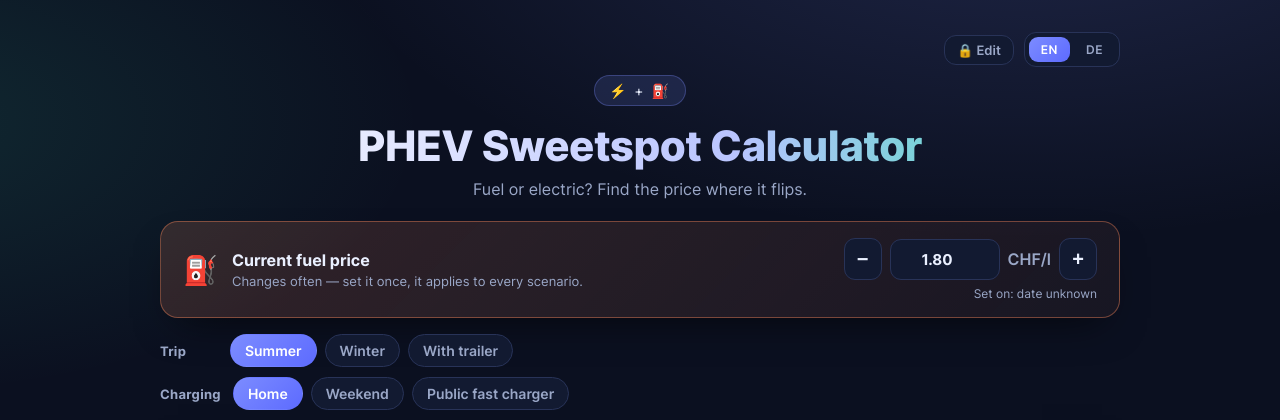
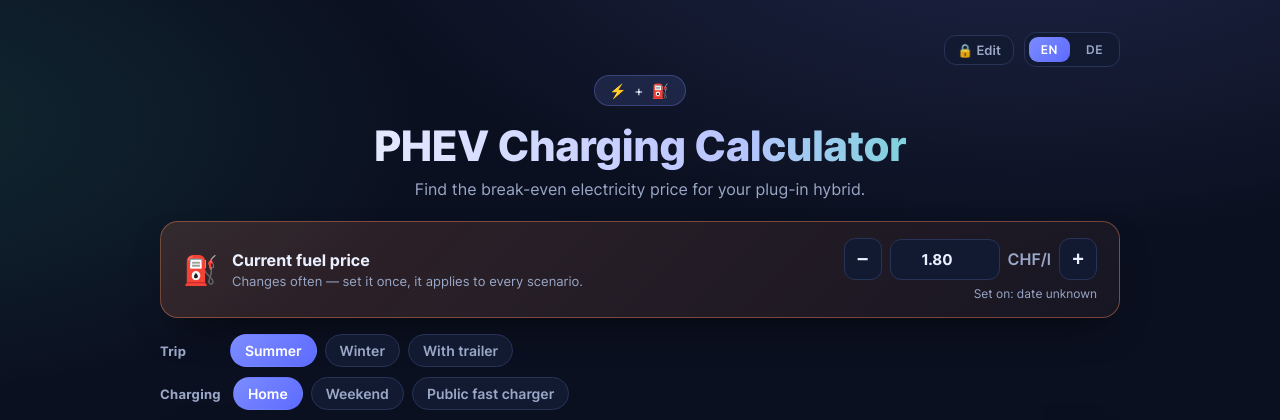
Before and after one commit to rjo3510/phev-sweetspot, a FastAPI app: page / in a window 1280 px wide. Shown: the top 420 px of the page. Run offline with FastAPI, Linux system fonts and the light colour scheme; data comes from the database, SQL or seed files in the repository.

Commit message:
Rename in the UI: PHEV Charging Calculator / PHEV Kostenvergleich

```diff
--- a/app/main.py
+++ b/app/main.py
@@ -25,7 +25,7 @@ COOKIE_SECURE = os.environ.get("COOKIE_SECURE", "").lower() in ("1", "true", "ye
 ENABLE_DOCS = os.environ.get("ENABLE_DOCS", "").lower() in ("1", "true", "yes")
 
 app = FastAPI(
-    title="PHEV Sweetspot Calculator",
+    title="PHEV Charging Calculator",
     docs_url="/docs" if ENABLE_DOCS else None,
     redoc_url="/redoc" if ENABLE_DOCS else None,
     openapi_url="/openapi.json" if ENABLE_DOCS else None,
@@ -176,7 +176,7 @@ def _migrate_settings_updated_at() -> None:
 
 @app.on_event("startup")
 def on_startup() -> None:
-    logging.getLogger("uvicorn.error").info("PHEV Sweetspot Calculator — build %s", APP_VERSION[:7])
+    logging.getLogger("uvicorn.error").info("PHEV Charging Calculator — build %s", APP_VERSION[:7])
     Base.metadata.create_all(bind=engine)
     _migrate_legacy_fuel_price()
     _migrate_bilingual_names()
--- a/app/static/js/app.js
+++ b/app/static/js/app.js
@@ -27,7 +27,8 @@ const fmtPrice = (n) => Number(n).toFixed(2);   // CHF/kWh → 2 decimals
 // --- i18n --------------------------------------------------------------------
 const I18N = {
   en: {
-    subtitle: "Fuel or electric? Find the price where it flips.",
+    app_title: "PHEV Charging Calculator",
+    subtitle: "Find the break-even electricity price for your plug-in hybrid.",
     fuel_price_title: "Current fuel price",
     fuel_price_note: "Changes often — set it once, it applies to every scenario.",
     fuel_set_on: "Set on {date} ({rel})",
@@ -82,7 +83,8 @@ const I18N = {
     toast_logout: "Logged out — read-only",
   },
   de: {
-    subtitle: "Benzin oder Strom? Finde den Preis, bei dem es kippt.",
+    app_title: "PHEV Kostenvergleich",
+    subtitle: "Lohnt sich Laden? Der Kipp-Punkt zwischen Strom- und Benzinkosten.",
     fuel_price_title: "Aktueller Benzinpreis",
     fuel_price_note: "Ändert sich oft — einmal setzen, gilt für alle Szenarien.",
     fuel_set_on: "Gesetzt am {date} ({rel})",
@@ -148,6 +150,7 @@ function applyStaticTranslations() {
   document.querySelectorAll("[data-i18n]").forEach((el) => { el.textContent = t(el.dataset.i18n); });
   document.querySelectorAll("[data-i18n-html]").forEach((el) => { el.innerHTML = t(el.dataset.i18nHtml); });
   document.documentElement.lang = lang;
+  document.title = t("app_title");   // browser tab / bookmark follows the language too
 }
 
 // --- State -------------------------------------------------------------------
--- a/app/templates/index.html
+++ b/app/templates/index.html
@@ -3,7 +3,7 @@
 <head>
   <meta charset="UTF-8" />
   <meta name="viewport" content="width=device-width, initial-scale=1.0, viewport-fit=cover" />
-  <title>PHEV Sweetspot Calculator</title>
+  <title>PHEV Charging Calculator</title>
   <link rel="icon" type="image/svg+xml" href="/static/favicon.svg" />
   <link rel="stylesheet" href="/static/css/styles.css?v={{ v }}" />
 </head>
@@ -34,8 +34,8 @@
 
     <header class="hero">
       <div class="hero__badge">⚡ + ⛽</div>
-      <h1>PHEV Sweetspot Calculator</h1>
-      <p class="hero__sub" data-i18n="subtitle">Fuel or electric? Find the price where it flips.</p>
+      <h1 data-i18n="app_title">PHEV Charging Calculator</h1>
+      <p class="hero__sub" data-i18n="subtitle">Find the break-even electricity price for your plug-in hybrid.</p>
     </header>
 
     <!-- Current fuel price (changes often → edited in one place, applies everywhere) -->
```
Also changed, not shown: CLAUDE.md (+3 -0 lines), README.md.
